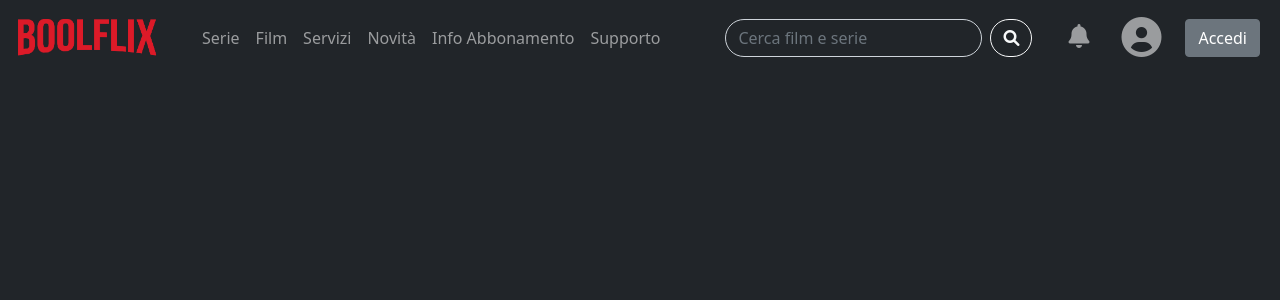
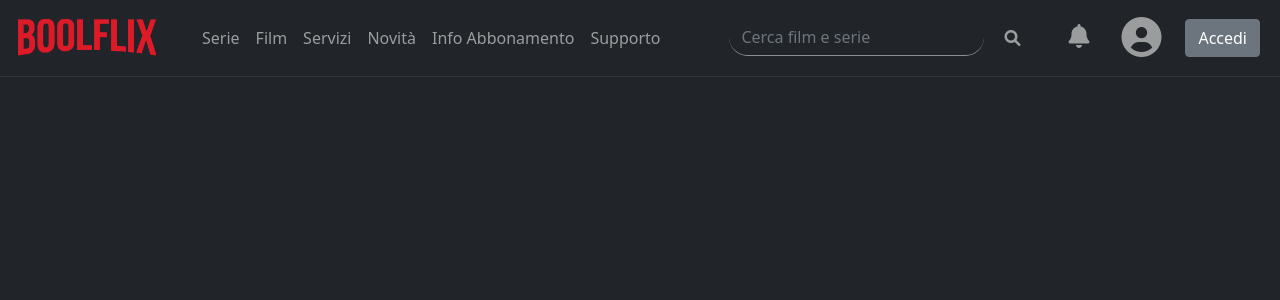
Before and after one commit to luirusso/vue-boolflix, a Vue app: page / in a window 1280 px wide. Shown: the top 300 px of the page. Built offline with nearby package versions, Linux system fonts and the light colour scheme.

Commit message:
fixed some heights and added some more style to header search bar

```diff
--- a/src/components/Header.vue
+++ b/src/components/Header.vue
@@ -84,7 +84,7 @@
                             <div class="container-fluid">
                                 <div class="d-flex">
                                     <input
-                                        class="round search form-control me-2"
+                                        class="search form-control me-2"
                                         type="search"
                                         placeholder="Cerca film e serie"
                                         aria-label="Search"
@@ -94,7 +94,7 @@
                                         v-model="inputSearch"
                                     />
                                     <button
-                                        class="btn btn-outline-light round"
+                                        class="button btn btn-outline-light round"
                                         type="submit"
                                         @click="
                                             $emit('search', inputSearch),
@@ -155,7 +155,7 @@ export default {
 header {
     padding-bottom: 10rem;
     .navbar {
-        background-color: #000000;
+        border-bottom: 0.5px solid #d3d3d317;
     }
     .navbar-brand {
         img {
@@ -164,7 +164,18 @@ header {
     }
 .search {
     background: transparent;
-    color: white;
+    color: rgba(255, 255, 255, 0.479);
+    border: none;
+    border-radius: 30px;
+    border-bottom: 1px solid;
+    transition: border 0.3s linear;
+    &:focus {
+        border-bottom: none;
     }
+    }
+.button {
+    border: none;
+    color: #9B9D9E;
+}
 }
 </style>
--- a/src/components/Movies.vue
+++ b/src/components/Movies.vue
@@ -58,6 +58,7 @@ export default {
 <style scoped lang="scss">
 .card-content {
     position: relative;
+    height: 100%;
     div {
         padding-bottom: 8px;
     }
@@ -84,7 +85,7 @@ export default {
         background-color: transparent;
         padding: 2rem;
         overflow-y: auto;
-        transition: background 0.4s;
+        transition: background 0.4s ease-in-out;
         &:hover {
             background-color: rgba(0, 0, 0, 0.521);
         }
--- a/src/components/TvSeries.vue
+++ b/src/components/TvSeries.vue
@@ -58,6 +58,7 @@ export default {
 <style scoped lang="scss">
 .card-content {
     position: relative;
+    height: 100%;
     div {
         padding-bottom: 8px;
     }
@@ -84,7 +85,7 @@ export default {
         display: none;
         padding: 2rem;
         background-color: transparent;
-        transition: background 0.4s;
+        transition: background 0.4s ease-in-out;
         overflow-y: auto;
         &:hover {
             background-color: rgba(0, 0, 0, 0.521);
--- a/src/styles/utilities.scss
+++ b/src/styles/utilities.scss
@@ -1,3 +1,3 @@
 .round {
-    border-radius: 30px;
+    border-radius: 50%;
 }
```
